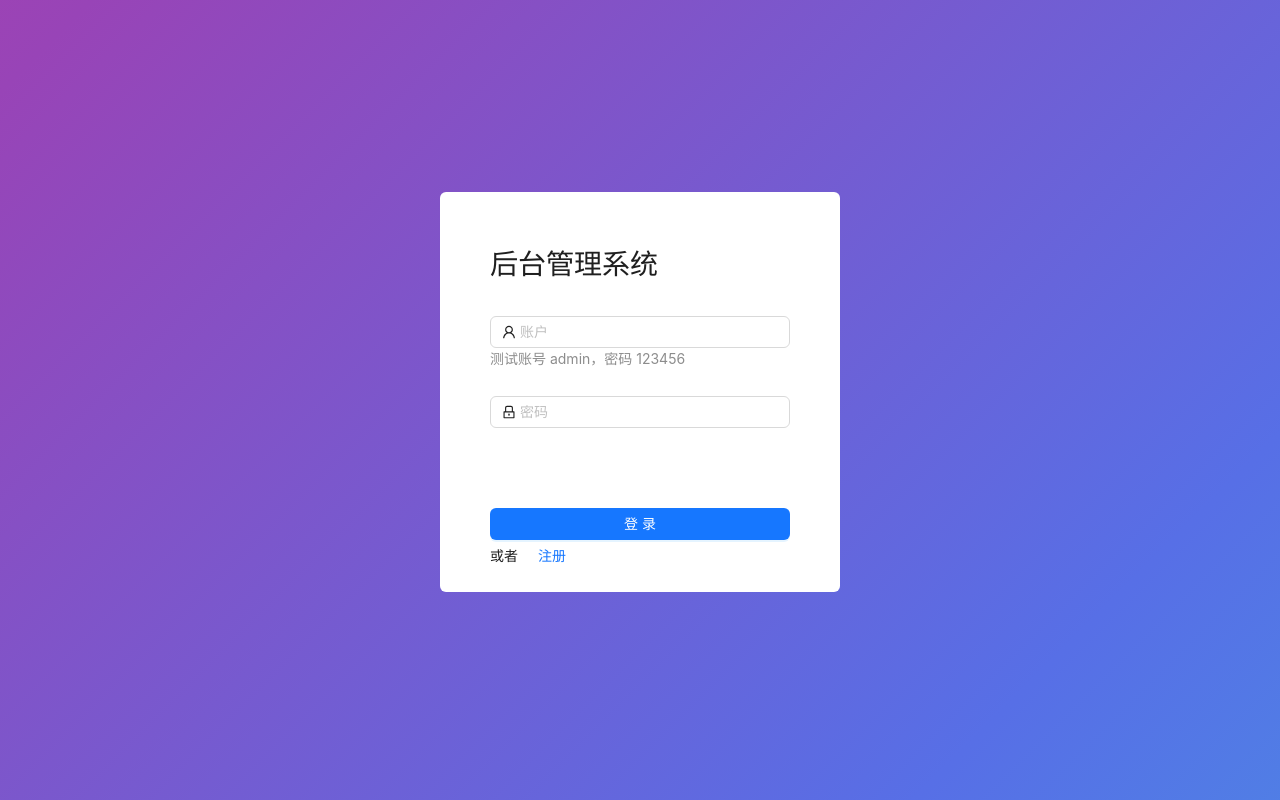
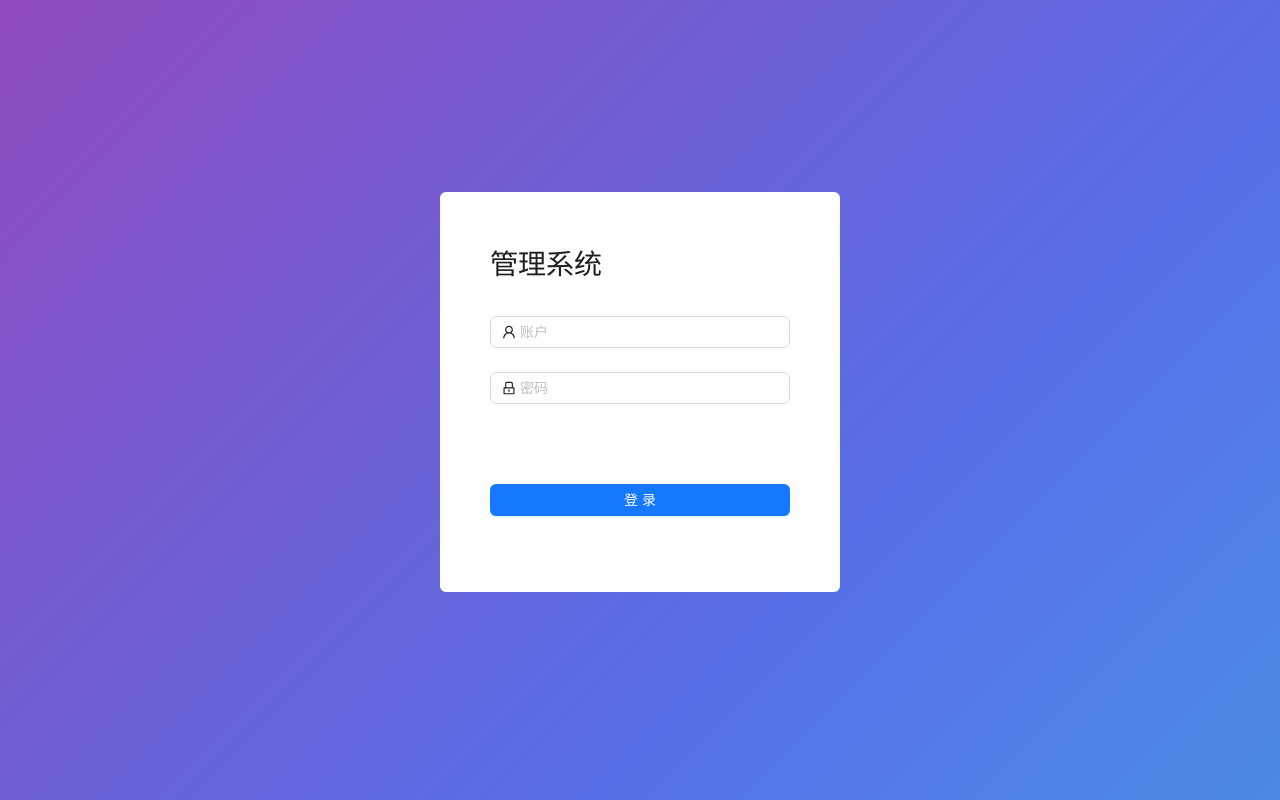
Before and after one commit to wt951428961/web-admin, a React (Vite) app: page /login in a window 1280 px wide. Built offline with nearby package versions, Linux system fonts and the light colour scheme.

Commit message:
add login

```diff
--- a/src/pages/Login/index.tsx
+++ b/src/pages/Login/index.tsx
@@ -3,9 +3,11 @@ import {App as AntdApp, Button, Checkbox, Form, Input} from "antd";
 import styles from "./login.module.scss";
 import {useDispatch} from "react-redux";
 import {login} from "../../store/slices/authSlice";
+import axios from "axios";
 import {useNavigate} from "react-router-dom";
 import {useLoginMutation} from "../../apis/accountApi";
 import {LockOutlined, UserOutlined} from "@ant-design/icons";
+// import { esbuildVersion } from "vite";
 
 const Login: React.FC = () => {
 
@@ -16,23 +18,18 @@ const Login: React.FC = () => {
     const [loginFn, {isLoading}] = useLoginMutation();
     const {message, notification, modal} = AntdApp.useApp();
     const handlerSubmit = async (values: any) => {
-        loginFn({
-            account: values.username,
-            password: values.password
-        }).unwrap().then(data => {
-            if (data.errorCode == 0) {
+        axios.post('/api/goto',{Suser:values.username, Spass:values.password}).then((res:any)=>{
+            if (res.status === 200 && res.data.code === '1001'){
                 dispatch(login({
-                    jwt: data.jwt
+                    jwt: res.data.data[0].Device_Key
                 }))
-                message.success("登录成功")
-                // todo...
-                navigate("/system/manager/users")
-            } else {
+                message.success("登录成功");
+                navigate("/system/manager/users");
+            }else{
                 notification.error({
-                    description: data.message,
+                    description: '请重新输入账号密码！',
                     message: '出错了'
                 });
-
                 form.resetFields();
             }
         })
@@ -64,12 +61,11 @@ const Login: React.FC = () => {
                 }}
             >
 
-                <h1 style={{marginBottom: '30px'}}>后台管理系统</h1>
+                <h1 style={{marginBottom: '30px'}}>管理系统</h1>
 
                 <Form.Item
                     name="username"
                     rules={[{required: true, message: '账户不能为空'}]}
-                    extra="测试账号 admin，密码 123456"
                 >
                     <Input prefix={<UserOutlined className="site-form-item-icon"/>} placeholder="账户"/>
                 </Form.Item>
@@ -99,7 +95,7 @@ const Login: React.FC = () => {
                     <Button type="primary" htmlType="submit" className="login-form-button" block loading={isLoading}>
                         登 录
                     </Button>
-                    或者 <Button type={"link"} onClick={showModal}>注册</Button>
+                    {/* 或者 <Button type={"link"} onClick={showModal}>注册</Button> */}
                 </Form.Item>
             </Form>
         </div>
--- a/vite.config.ts
+++ b/vite.config.ts
@@ -11,9 +11,12 @@ export default defineConfig({
     server: {
         // 需在 proxy 中配置的代理前缀， mock-dev-server 才会拦截并进行 mock
         proxy: {
-            '^/api': {
-                target: '',
-            },
+            // '^/api': {
+            //     target: '',
+            // },
+            '^/api':{
+                target: 'http://8.149.132.162'
+            }
         },
     },
 })
```
